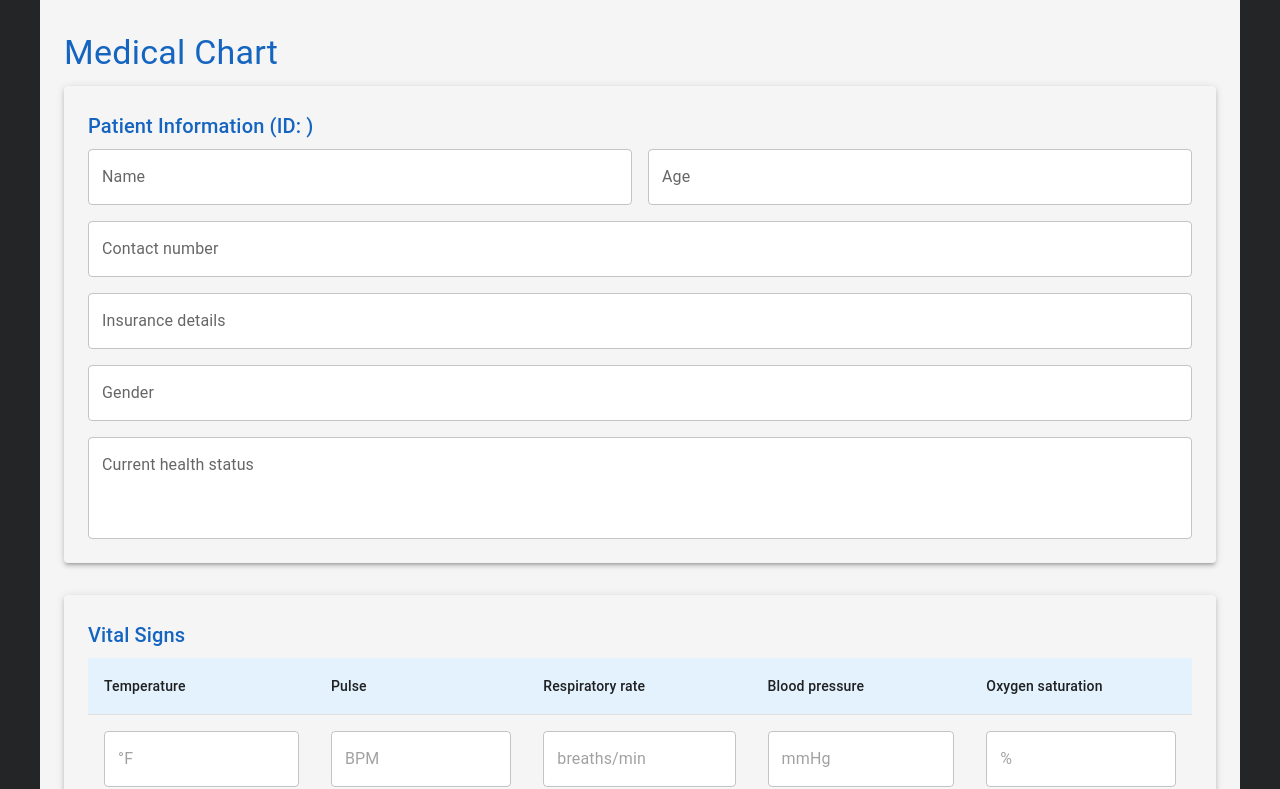
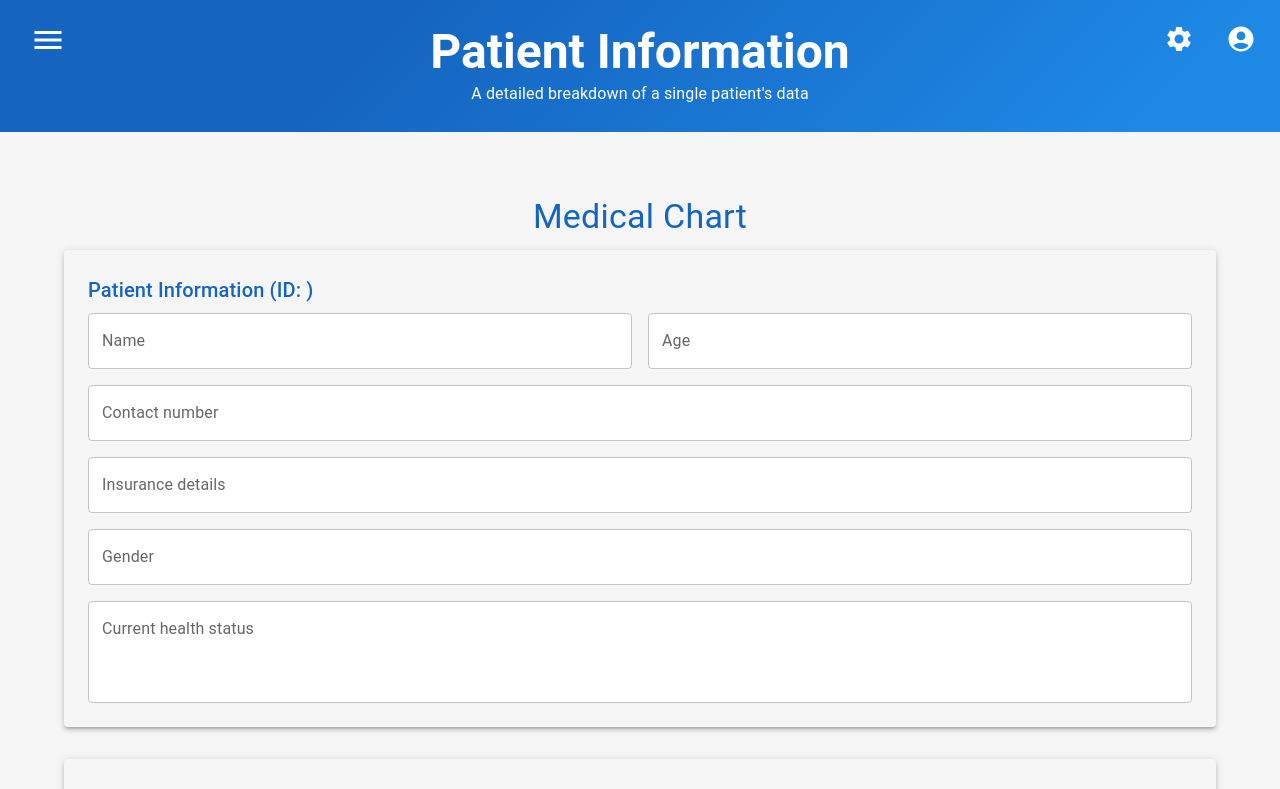
Before and after one commit to cfgcolumbus24/Team-15, a React (Create React App) app in the folder frontend/: page /patient/1 in a window 1280 px wide. Shown: the top 789 px of the page. Built offline with nearby package versions, Linux system fonts and the light colour scheme.

Commit message:
Added header and toggle to patient page

```diff
--- a/frontend/src/pages/patient.tsx
+++ b/frontend/src/pages/patient.tsx
@@ -1,18 +1,54 @@
 import React from 'react';
-import { Container, Typography } from '@mui/material';
+import { Container, Typography, AppBar, Toolbar, Box } from '@mui/material';
 import PatientInfo from './patient-info.tsx';
 import { useParams } from 'react-router-dom';
 import { blue, grey } from '@mui/material/colors';
 import VitalSigns from './vital-signs.tsx';
 import Symptoms from './symptoms.tsx';
 import MedicalHistory from './medical-history.tsx';
+import Dropdown from './list.tsx'; // Import the Dropdown component
+import SettingsIcon from '@mui/icons-material/Settings';
+import AccountCircleIcon from '@mui/icons-material/AccountCircle';
+import IconButton from '@mui/material/IconButton';
 
 function Patient() {
   const { id } = useParams();
 
   return (
+    <Box p={0} bgcolor={grey[100]} minHeight="100vh">
+      {/* Header */}
+      <Box
+        textAlign="center"
+        mb={4}
+        p={3}
+        sx={{
+            background: `linear-gradient(135deg, ${blue[800]} 30%, ${blue[600]} 90%)`,
+            color: 'white',
+            borderRadius: 0,
+            position: 'relative',
+        }}
+        >
+        <Dropdown /> {/* Rendered with fixed positioning */}
+
+        <Typography variant="h3" fontWeight="bold">
+            Patient Information
+        </Typography>
+        <Typography variant="subtitle1">
+            A detailed breakdown of a single patient's data
+        </Typography>
+
+        {/* Icons for Settings and Profile */}
+        <Box position="absolute" top={16} right={16} display="flex" gap={2}>
+            <IconButton sx={{ color: 'white', '&:hover': { backgroundColor: blue[300] } }}>
+            <SettingsIcon sx={{ fontSize: 30 }} />
+            </IconButton>
+            <IconButton sx={{ color: 'white', '&:hover': { backgroundColor: blue[300] } }}>
+            <AccountCircleIcon sx={{ fontSize: 30 }} />
+            </IconButton>
+        </Box>
+        </Box>
       <Container maxWidth="lg" sx={{ py: 4, backgroundColor: grey[100] }}>
-      <Typography variant="h4" gutterBottom color={blue[800]}>
+        <Typography variant="h4" gutterBottom color={blue[800]} align="center">
           Medical Chart
         </Typography>
         <PatientInfo patientId={id} />
@@ -20,6 +56,7 @@ function Patient() {
         <Symptoms />
         <MedicalHistory />
       </Container>
+    </Box>
   );
 }
 
```
Lines whose indentation alone changed are shown as unchanged.
